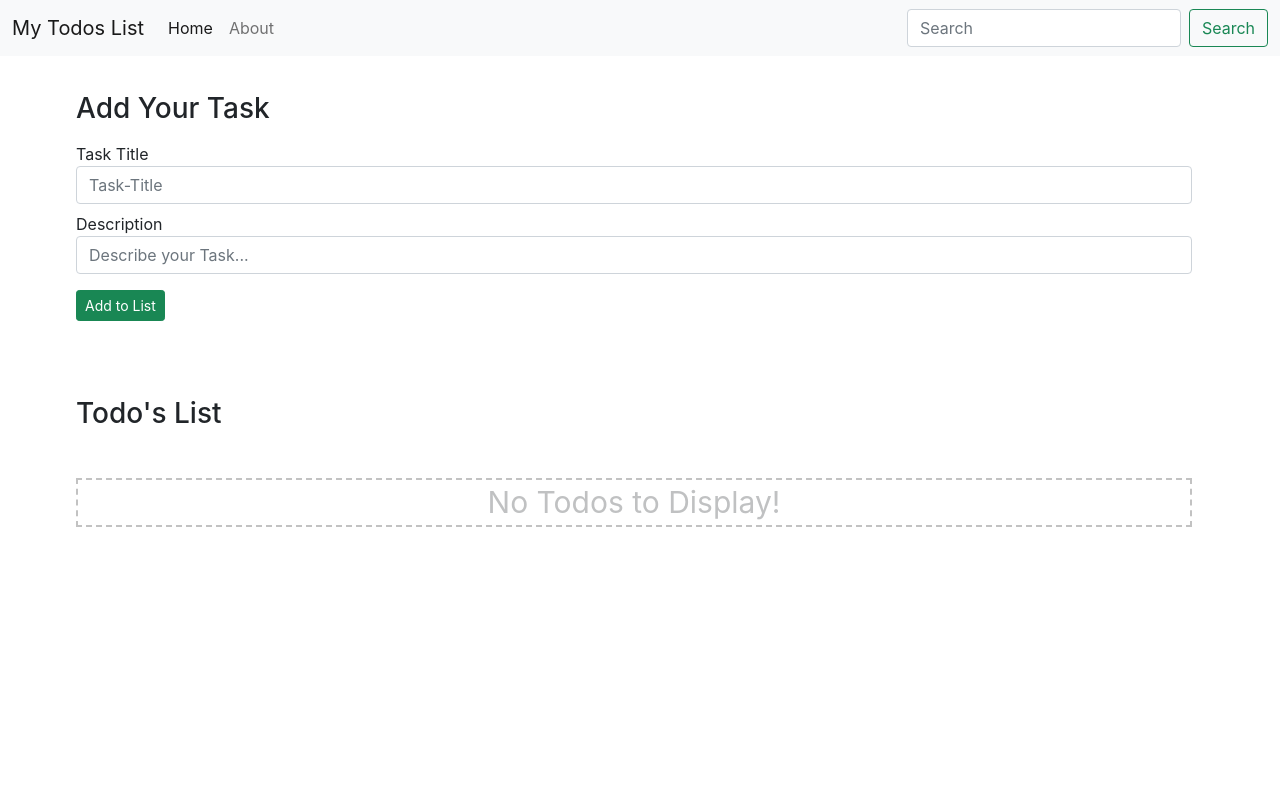
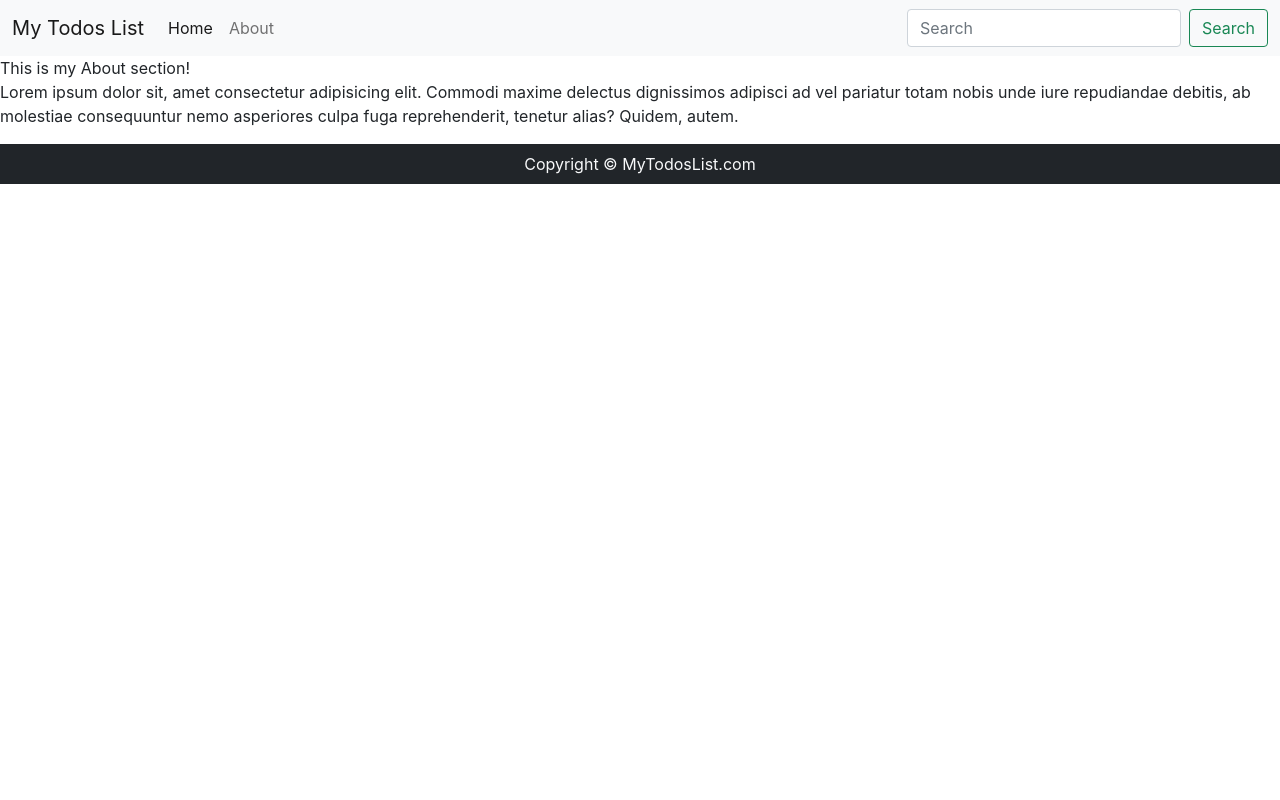
Before and after one commit to haha-harshit/todolist, a React (Create React App) app in the folder Desktop/node_ws/React_todo/first-react-todos/: page /about in a window 1280 px wide. Shown: the top 800 px of the page. Built offline with nearby package versions, Linux system fonts and the light colour scheme.

Commit message:
add react-router-dom for routing

```diff
--- a/Desktop/node_ws/React_todo/first-react-todos/src/App.js
+++ b/Desktop/node_ws/React_todo/first-react-todos/src/App.js
@@ -6,8 +6,18 @@ import Header from "./myComponents/Header";
 import { AddTodo } from "./myComponents/AddTodo";
 import {Todos} from "./myComponents/Todos";
 import {Footer} from "./myComponents/Footer";
+import { About } from "./myComponents/About";
 
+// importing react, useState and useEffect
 import React, { useState, useEffect } from 'react';
+
+// importing REACT-ROUTER-DOM
+import {
+  BrowserRouter as Router,
+  Switch,
+  Route,
+} from "react-router-dom";
+
 
 function App() {
   let initTodo;
@@ -60,10 +70,30 @@ function App() {
 
   return (
     <>
+    <Router>
       <Header title= "My Todos List" searchBar={true}/>
-      <AddTodo addTodo={addTodo}/>
-      <Todos todos={todos} onDelete={onDelete}/>
+
+      <Switch>
+          {/* route for main page */}
+          <Route exact path="/" render = {() => {
+            return(
+              <>
+                <AddTodo addTodo={addTodo}/>
+                <Todos todos={todos} onDelete={onDelete}/>
+              </>
+            )
+          }}>
+          </Route>
+
+          {/* route for ABOUT page */}
+          <Route exact path="/about">
+            <About />
+          </Route>
+
+      </Switch>
+
       <Footer/>
+    </Router>
     </>
   );
 }
--- /dev/null
+++ b/Desktop/node_ws/React_todo/first-react-todos/src/myComponents/About.js
@@ -0,0 +1,10 @@
+import React from 'react'
+
+export const About = () => {
+    return (
+        <div>
+            This is my About section!
+            <p>Lorem ipsum dolor sit, amet consectetur adipisicing elit. Commodi maxime delectus dignissimos adipisci ad vel pariatur totam nobis unde iure repudiandae debitis, ab molestiae consequuntur nemo asperiores culpa fuga reprehenderit, tenetur alias? Quidem, autem.</p>
+        </div>
+    )
+}
--- a/Desktop/node_ws/React_todo/first-react-todos/src/myComponents/AddTodo.js
+++ b/Desktop/node_ws/React_todo/first-react-todos/src/myComponents/AddTodo.js
@@ -8,8 +8,6 @@ export const AddTodo = ({addTodo}) => {
         e.preventDefault();
         if(!title || !desc){
             alert("Title/Description cannot be blank!");
-            setTitle("");
-            setDesc("");
         }else{
             addTodo(title, desc);
             setTitle("");
--- a/Desktop/node_ws/React_todo/first-react-todos/src/myComponents/header.js
+++ b/Desktop/node_ws/React_todo/first-react-todos/src/myComponents/header.js
@@ -1,7 +1,7 @@
 import React from 'react'
 
 import PropTypes from 'prop-types'
-
+import { Link } from "react-router-dom";
 
 export default function Header(props) {
 
@@ -14,17 +14,17 @@ export default function Header(props) {
 
             <nav className="navbar navbar-expand-lg navbar-light bg-light" >
                 <div className="container-fluid">
-                    <a className="navbar-brand" href="#">{props.title}</a>
+                    <Link className="navbar-brand" to="/">{props.title}</Link>
                     <button className="navbar-toggler" type="button" data-bs-toggle="collapse" data-bs-target="#navbarSupportedContent" aria-controls="navbarSupportedContent" aria-expanded="false" aria-label="Toggle navigation">
                         <span className="navbar-toggler-icon"></span>
                     </button>
                     <div className="collapse navbar-collapse" id="navbarSupportedContent">
                         <ul className="navbar-nav me-auto mb-2 mb-lg-0">
                             <li className="nav-item">
-                                <a className="nav-link active" aria-current="page" href="#">Home</a>
+                                <Link className="nav-link active" aria-current="page" to="/">Home</Link>
                             </li>
                             <li className="nav-item">
-                                <a className="nav-link" href="#">About</a>
+                                <Link className="nav-link" to="/about">About</Link>
                             </li>
                         </ul>
 
```
